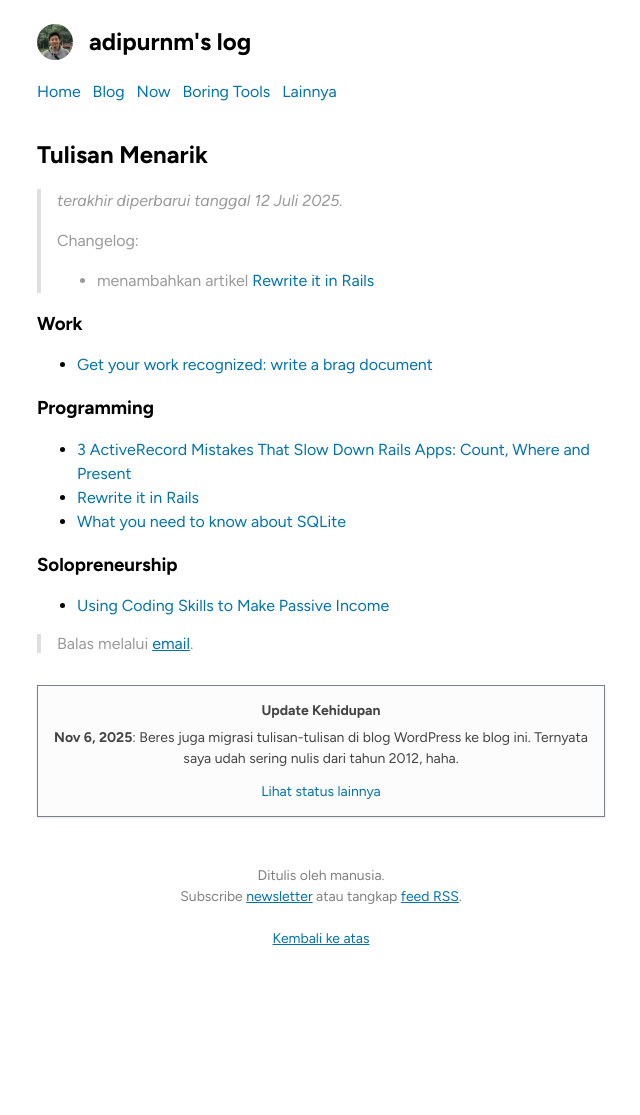
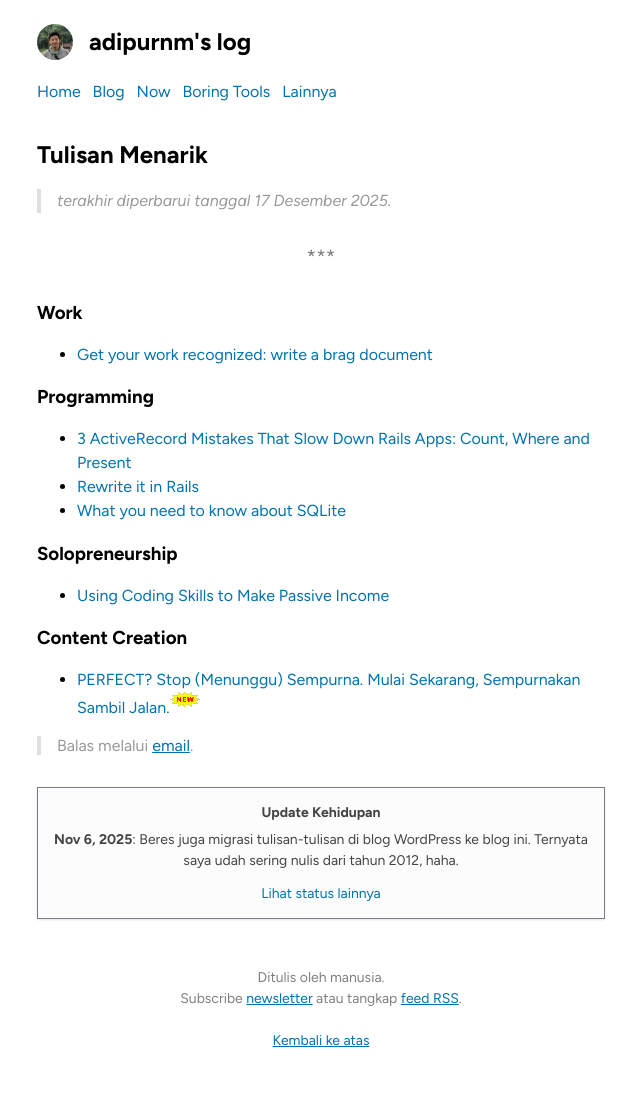
Before and after one commit to adiprnm/weblog, a Jekyll site: the page built from tulisan-menarik.md, in a window 1280 px wide. Shown: the whole page, without its empty margins (319-959 px from the left). Built offline with Jekyll 4.4.1, drawn with Linux system fonts in a browser that asks for light colours; before the commit the page ends 1013 px from its top, so only the background shows below that.

Commit message:
Add new badge in every new items

```diff
--- a/_sass/base.scss
+++ b/_sass/base.scss
@@ -580,3 +580,9 @@ details[open] > summary::before {
 .gallery--no-bottom-gap img {
   margin-bottom: 0!important;
 }
+sup.new-item {
+  display: inline-block;
+  width: 30px;
+  height: 15px;
+  background: url('/assets/images/new.gif') center center / cover;
+}
--- a/blog.html
+++ b/blog.html
@@ -10,13 +10,14 @@ reply_to_email: none
 <div class="mt-8">
   <h1>Archives</h1>
   {% for year in posts_by_year %}
+    {% assign first_year = forloop.first %}
     <details class="mt-2" {% if forloop.first %}open{% endif %}>
       <summary>{{ year.name }} ({{ year.items | size }})</summary>
 
       <ul>
         {% for post in year.items %}
           <li>
-            <span class="post-date">{{ post.date | date: "%b %d, %Y" }}</span> – <a class="mt-1" href="{{ post.url }}">{{ post.title }}</a>
+            <span class="post-date">{{ post.date | date: "%b %d, %Y" }}</span> – <a class="mt-1" href="{{ post.url }}">{{ post.title }}{% if first_year and forloop.first %}<sup class="new-item"></sup>{% endif %}</a>
           </li>
         {% endfor %}
       </ul>
--- a/index.html
+++ b/index.html
@@ -34,6 +34,6 @@ reply_to_email: none
 
 <ul>
   {% for post in site.posts limit: 6 %}
-    <li><span class="post-date">{{ post.date | date: "%b %d, %Y" }}</span> – <a href="{{ post.url }}">{{ post.title }}</a></li>
+  <li><span class="post-date">{{ post.date | date: "%b %d, %Y" }}</span> – <a href="{{ post.url }}">{{ post.title }}</a>{% if forloop.first %}<sup class="new-item"></sup>{% endif %}</li>
   {% endfor %}
 </ul>
--- a/tulisan-menarik.md
+++ b/tulisan-menarik.md
@@ -5,10 +5,9 @@ permalink: /tulisan-menarik
 description: Kumpulan tulisan yang menarik untuk dibaca.
 ---
 
-> *terakhir diperbarui tanggal 12 Juli 2025.*
->
-> Changelog:
-> - menambahkan artikel [Rewrite it in Rails](https://dirkjonker.bearblog.dev/rewrite-it-in-rails/)
+> *terakhir diperbarui tanggal 17 Desember 2025.*
+
+***
 
 ### Work
 
@@ -23,3 +22,7 @@ description: Kumpulan tulisan yang menarik untuk dibaca.
 ### Solopreneurship
 
 * [Using Coding Skills to Make Passive Income](https://www.coryzue.com/writing/solopreneur/)
+
+### Content Creation
+
+* [PERFECT? Stop (Menunggu) Sempurna. Mulai Sekarang, Sempurnakan Sambil Jalan.](https://buletin.co/bjoe/perfect-stop-menunggu-sempurna-mulai-sekarang)<sup class="new-item"></sup>
```
Also changed, not shown: tools/index.md (+1 -1 lines), assets/images/new.gif (added).
